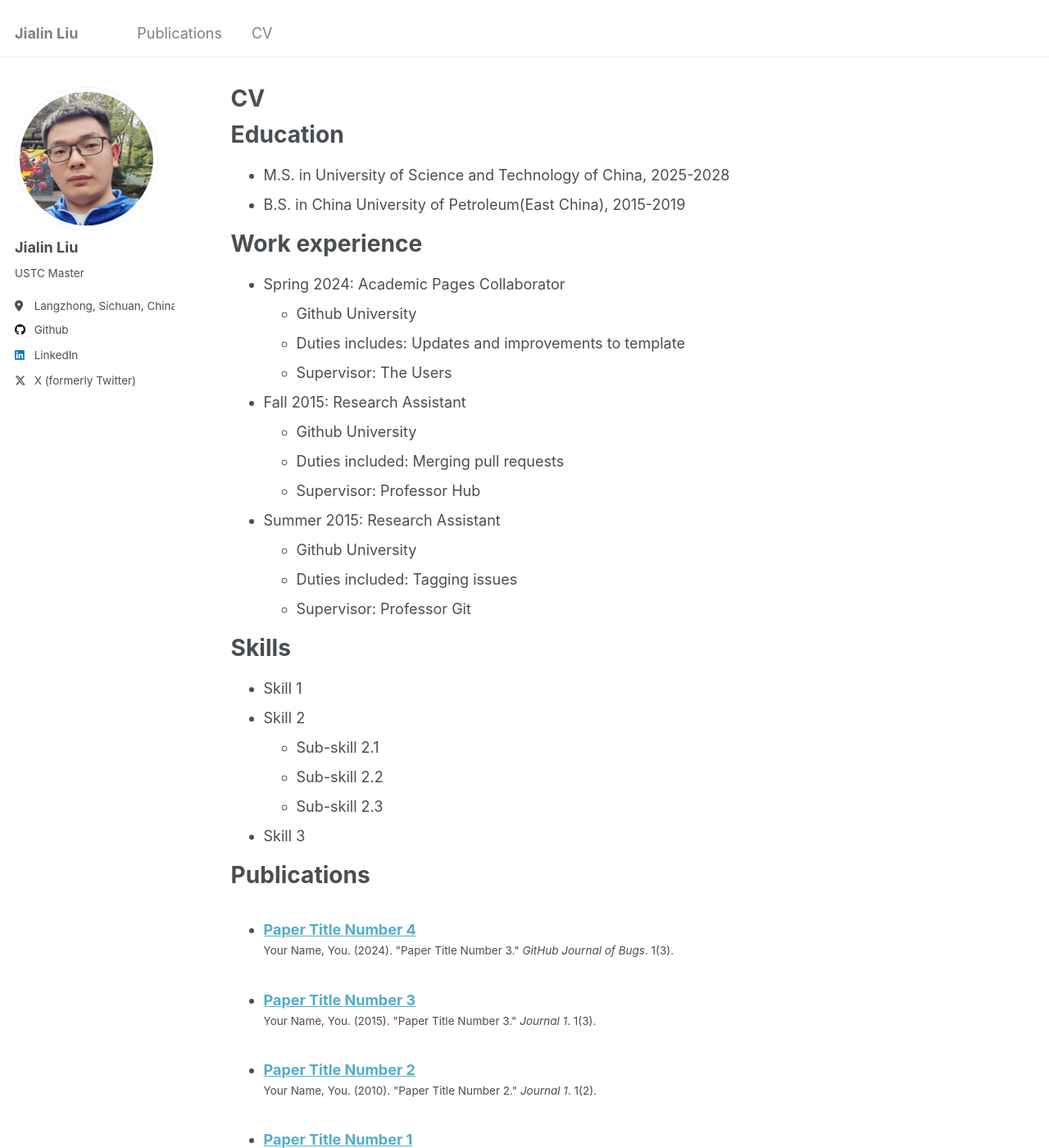
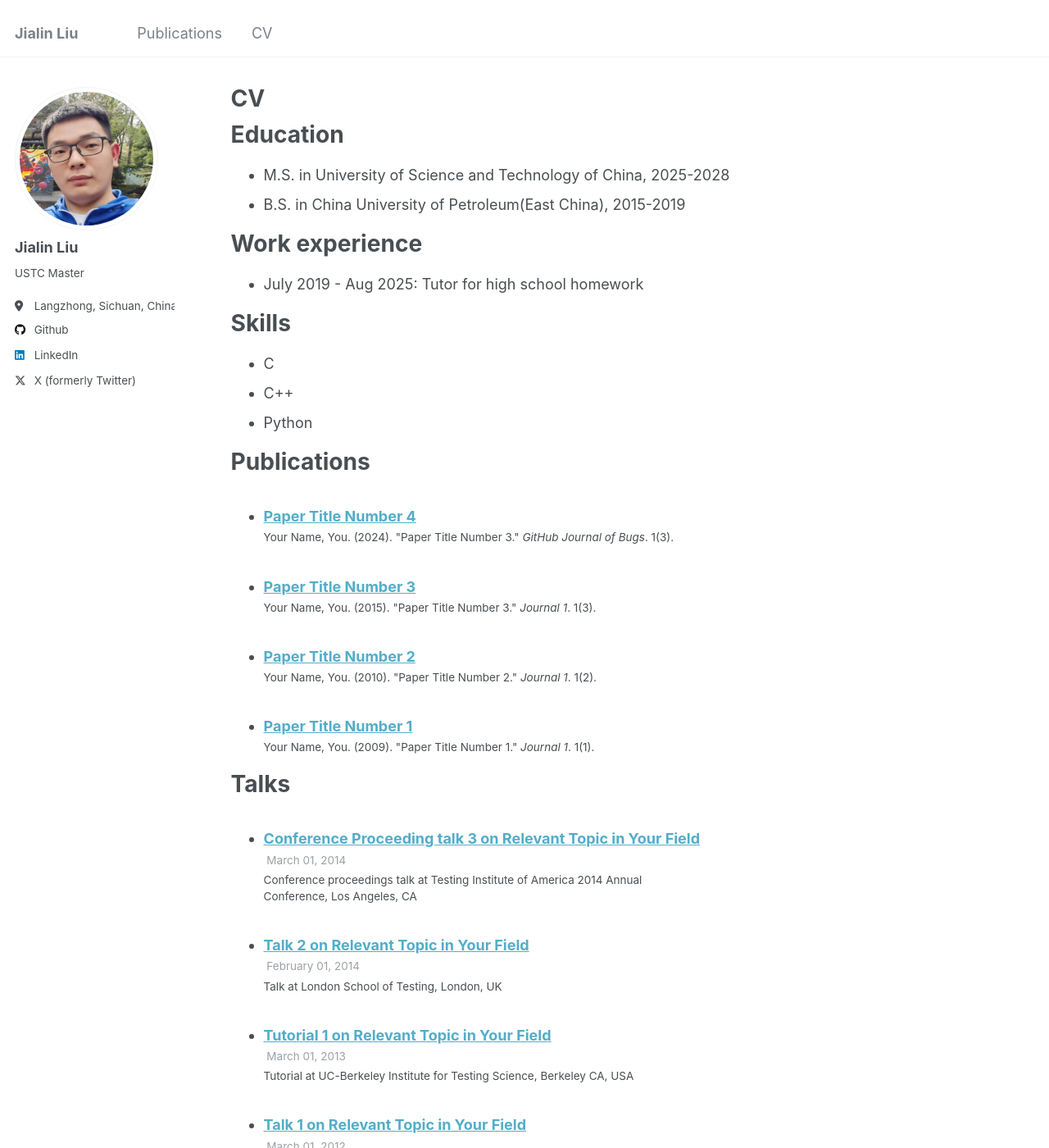
Before and after one commit to jialinliu0817/jialinliu0817.github.io, a Jekyll site: the page built from _pages/cv.md, in a window 1280 px wide and 1400 px high. Shown: the whole window at 82% size. Built offline with Jekyll 4.4.1, drawn with Linux system fonts in a browser that asks for light colours.

Commit message:
Update cv.md

```diff
--- a/_pages/cv.md
+++ b/_pages/cv.md
@@ -16,29 +16,15 @@ Education
 
 Work experience
 ======
-* Spring 2024: Academic Pages Collaborator
-  * Github University
-  * Duties includes: Updates and improvements to template
-  * Supervisor: The Users
+* July 2019 - Aug 2025: Tutor for high school homework
 
-* Fall 2015: Research Assistant
-  * Github University
-  * Duties included: Merging pull requests
-  * Supervisor: Professor Hub
 
-* Summer 2015: Research Assistant
-  * Github University
-  * Duties included: Tagging issues
-  * Supervisor: Professor Git
 
 Skills
 ======
-* Skill 1
-* Skill 2
-  * Sub-skill 2.1
-  * Sub-skill 2.2
-  * Sub-skill 2.3
-* Skill 3
+* C
+* C++
+* Python
 
 Publications
 ======
```
